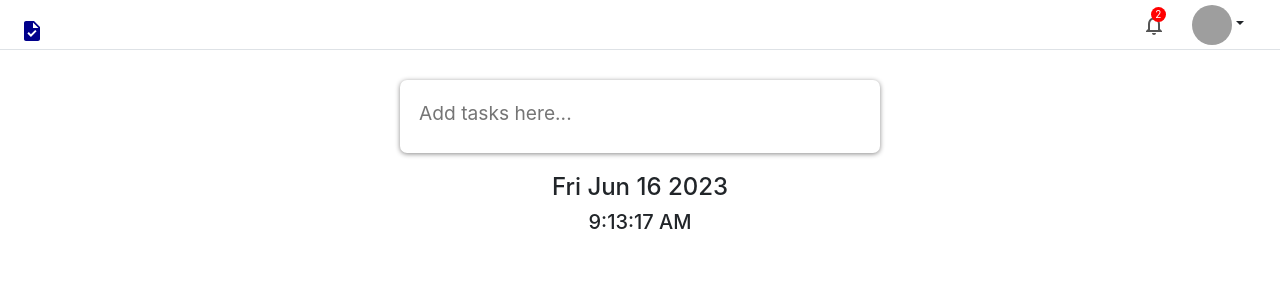
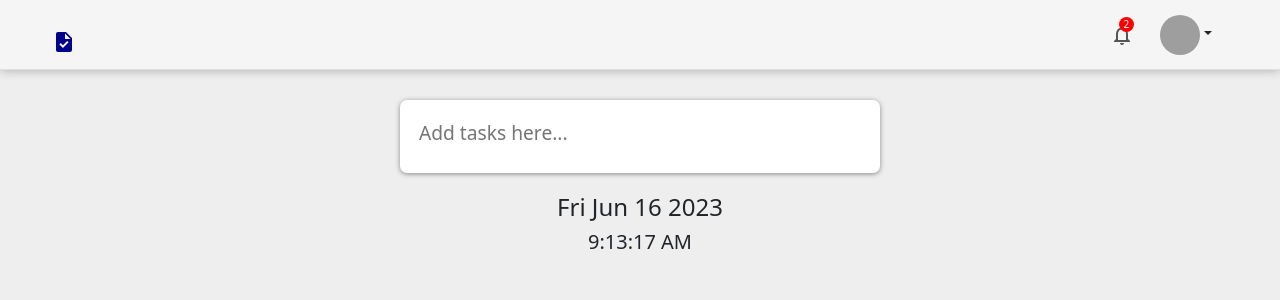
Before and after one commit to nandweza/taskManager, a React (Create React App) app in the folder frontend/: page /task in a window 1280 px wide. Shown: the top 300 px of the page. Built offline with nearby package versions, Linux system fonts and the light colour scheme; grey boxes are pictures that could not be loaded.

Commit message:
more updates

```diff
--- a/frontend/src/components/taskCard/taskCard.css
+++ b/frontend/src/components/taskCard/taskCard.css
@@ -4,8 +4,9 @@
     box-shadow: 0 2px 5px #ccc;
     padding: 10px;
     width: 240px;
-    margin: 16px;
+    margin: 16px 30px;
     float: left;
+
 }
 
 .tasks h1 {
--- a/frontend/src/components/topbar/topbar.css
+++ b/frontend/src/components/topbar/topbar.css
@@ -1,12 +1,12 @@
 .topbar {
-    width: 100%;
-    height: 50px;
-    background-color: white;
     position: sticky;
     top: 0;
     z-index: 999;
-    padding-top: 10px;
-    padding-bottom: 10px;
+    height: 70px;
+    background-color: whitesmoke;
+    padding: 0 32px;
+    margin: auto -16px;
+    box-shadow: 0 0 10px 0 rgba(0, 0, 0, 0.3);
 }
 
 .topbarWrapper {
--- a/frontend/src/index.css
+++ b/frontend/src/index.css
@@ -1,4 +1,4 @@
-body {
+/* body {
   margin: 0;
   font-family: -apple-system, BlinkMacSystemFont, 'Segoe UI', 'Roboto', 'Oxygen',
     'Ubuntu', 'Cantarell', 'Fira Sans', 'Droid Sans', 'Helvetica Neue',
@@ -10,4 +10,18 @@ body {
 code {
   font-family: source-code-pro, Menlo, Monaco, Consolas, 'Courier New',
     monospace;
+} */
+
+* {
+  padding: 0;
+  margin: 0;
+  box-sizing: border-box;
 }
+html {
+  font-family: "Montserrat", sans-serif;
+}
+body {
+  background: #eee;
+  padding: 0 16px;
+  margin: 0 auto;
+}
```
